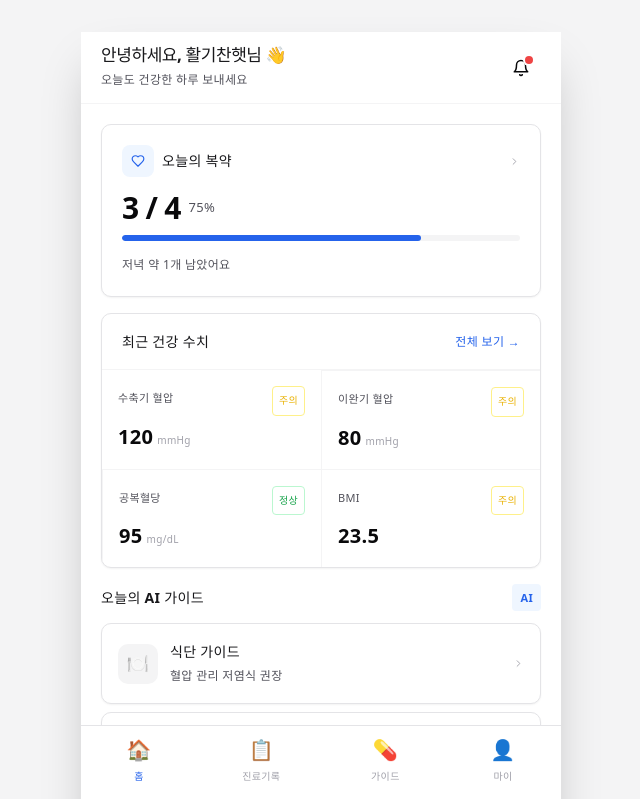
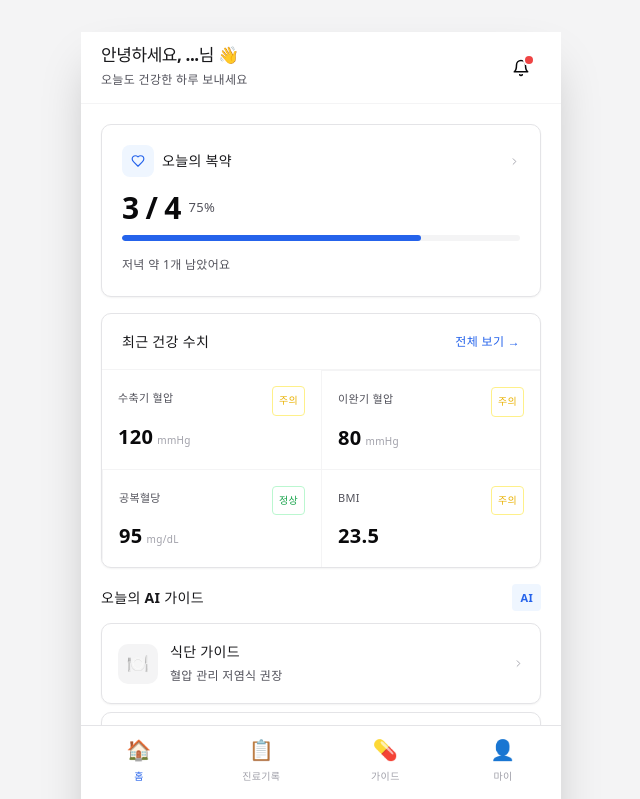
Before and after one commit to AI-HealthCare-03/AH_03_06, a React app in the folder frontend/: page /home in a window 1280 px wide. Shown: the top 799 px of the page, without its empty margins (319-959 px from the left). Built offline with nearby package versions, Linux system fonts and the light colour scheme; no server answers; the HTML template or start-up script is replaced by a standard one.

Commit message:
feat: Home 닉네임 API 연동 및 MyPage 구현

```diff
--- a/frontend/src/pages/dashboard/Home.jsx
+++ b/frontend/src/pages/dashboard/Home.jsx
@@ -1,7 +1,31 @@
+import { useState, useEffect } from 'react'
 import { useNavigate } from 'react-router-dom'
+import { getAccessToken } from '../../utils/token.js'
+
+const base = import.meta.env.VITE_API_BASE_URL ?? '/api/v1'
 
 function Home() {
   const navigate = useNavigate()
+  const [user, setUser] = useState(null)
+
+  useEffect(() => {
+    console.log('base:', base)
+    console.log('token:', getAccessToken())
+    fetch(`${base}/users/me`, {
+      headers: { Authorization: `Bearer ${getAccessToken()}` }
+    })
+      .then(res => {
+        console.log('status:', res.status)
+        return res.json()
+      })
+      .then(data => {
+        console.log('user data:', data)
+        setUser(data)
+      })
+      .catch(err => console.log('error:', err))
+  }, [])
+
+  const nickname = user?.nickname ?? '...'
 
   return (
     <div className="bg-white md:bg-[#F4F4F5] w-full min-h-[100dvh] flex justify-center">
@@ -10,7 +34,7 @@ function Home() {
         {/* 헤더 */}
         <header className="sticky top-0 z-40 bg-white border-b border-[#F4F4F5] px-5 h-[72px] flex items-center justify-between">
           <div>
-            <h1 className="text-[17px] font-bold text-[#18181B] leading-tight tracking-tight">안녕하세요, 활기찬햇님 👋</h1>
+            <h1 className="text-[17px] font-bold text-[#18181B] leading-tight tracking-tight">안녕하세요, {nickname}님 👋</h1>
             <p className="text-[12px] text-[#52525B] mt-0.5">오늘도 건강한 하루 보내세요</p>
           </div>
           <button className="relative w-10 h-10 flex items-center justify-center text-[#09090B] rounded-[8px]">
```
